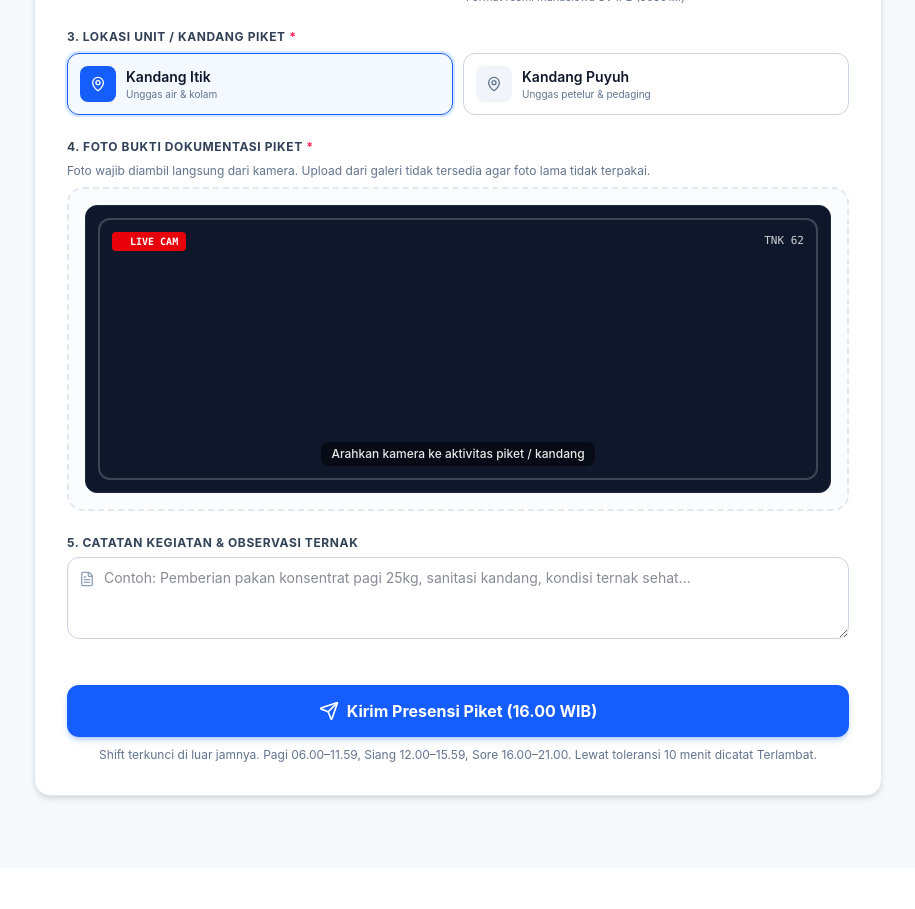
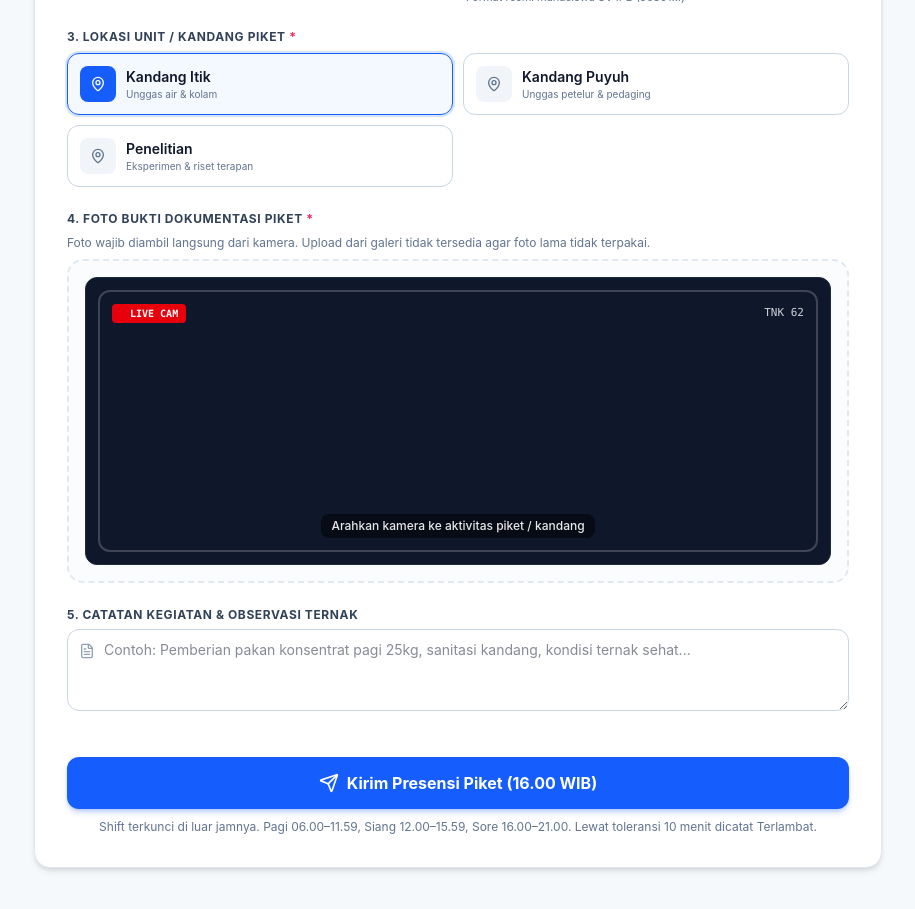
Before and after one commit to hafizhmaulidan15/Absensi-TNK-62, a Next.js app: page / in a window 1280 px wide. Shown: the part 1080-1989 px from the top of the page, without its empty margins (182-1097 px from the left). Before the commit the page ends 1948 px from the top, so only its background shows below. Built offline with nearby package versions, Linux system fonts and the light colour scheme; no server answers.

Commit message:
Tambah lokasi Penelitian di penetasan lokasi

```diff
--- a/components/AdminDashboard.tsx
+++ b/components/AdminDashboard.tsx
@@ -1015,6 +1015,7 @@ const csvContent =
                 >
                   <option value="Kandang Itik">Kandang Itik</option>
                   <option value="Kandang Puyuh">Kandang Puyuh</option>
+                  <option value="Penelitian">Penelitian</option>
                 </select>
               </div>
 
--- a/components/StudentForm.tsx
+++ b/components/StudentForm.tsx
@@ -43,11 +43,13 @@ interface StudentFormProps {
 const UNIT_LOCATIONS: UnitLocation[] = [
   'Kandang Itik',
   'Kandang Puyuh',
+  'Penelitian',
 ];
 
 const LOCATION_DETAIL: Record<UnitLocation, string> = {
   'Kandang Itik': 'Unggas air & kolam',
   'Kandang Puyuh': 'Unggas petelur & pedaging',
+  Penelitian: 'Eksperimen & riset terapan',
 };
 
 export const StudentForm: React.FC<StudentFormProps> = ({
--- a/types/attendance.ts
+++ b/types/attendance.ts
@@ -4,7 +4,8 @@ export type ShiftStatus = 'active' | 'locked' | 'passed';
 
 export type UnitLocation =
   | 'Kandang Itik'
-  | 'Kandang Puyuh';
+  | 'Kandang Puyuh'
+  | 'Penelitian';
 
 export interface AttendanceRecord {
   id: string;
```
